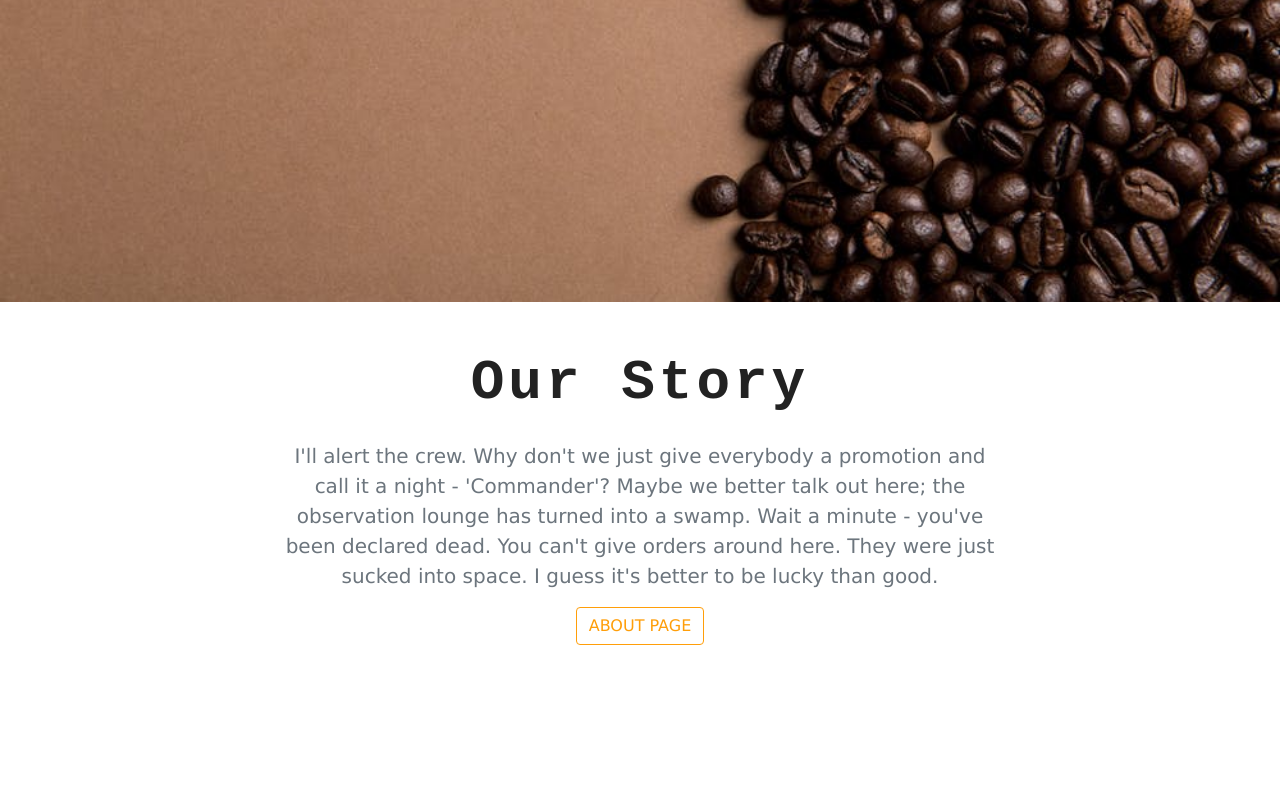
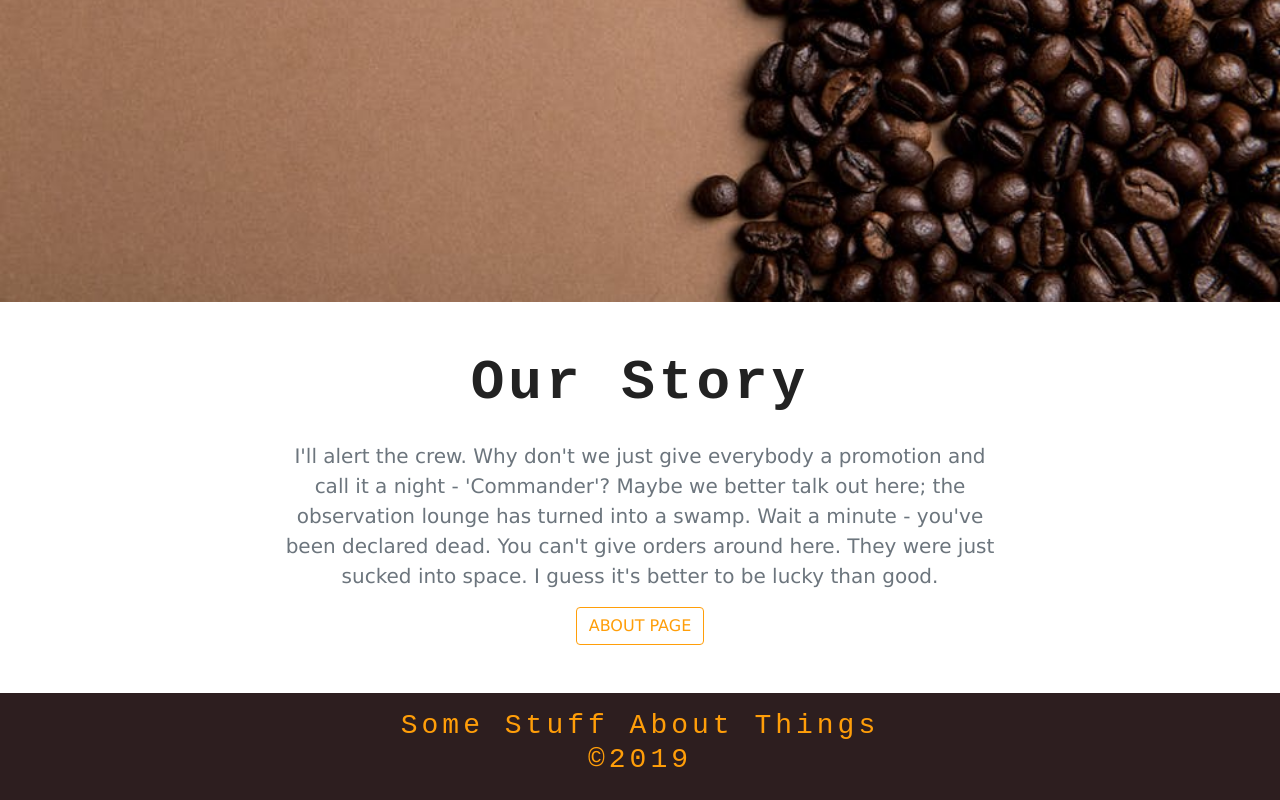
Before and after one commit to sethaj/udemy-gatsby-coffee, a Gatsby site: page / in a window 1280 px wide. Shown: the part 572-1372 px from the top of the page. Before the commit the page ends 1265 px from the top, so only its background shows below. Built offline with nearby package versions, Linux system fonts and the light colour scheme; Gatsby itself is replaced by a stand-in of ours.

Commit message:
Footer component

```diff
--- /dev/null
+++ b/src/components/Global/Footer.js
@@ -0,0 +1,17 @@
+import React from 'react'
+
+const Footer = () => {
+  return (
+    <footer className="footer py-3">
+      <div className="container">
+        <div className="row">
+          <div className="col-10 mx-auto col-md-6 text-yellow text-center text-capitalize">
+            <h3>Some Stuff About Things &copy;{new Date().getFullYear().toString()}</h3>
+          </div>
+        </div>
+      </div>
+    </footer>
+  )
+}
+
+export default Footer
--- a/src/components/layout.css
+++ b/src/components/layout.css
@@ -51,3 +51,7 @@
   background: var(--mainYellow);
   color: var(--mainBrown);
 }
+
+.footer {
+  background: var(--mainBrown);
+}
--- a/src/components/layout.js
+++ b/src/components/layout.js
@@ -9,6 +9,7 @@
 import PropTypes from "prop-types"
 import { useStaticQuery, graphql } from "gatsby"
 import Navbar from './Global/Navbar'
+import Footer from './Global/Footer'
 
 import "./bootstrap.min.css"
 import "./layout.css"
@@ -18,6 +19,7 @@
     <>
       <Navbar />
       {children}
+      <Footer />
     </>
   )
 }
```
